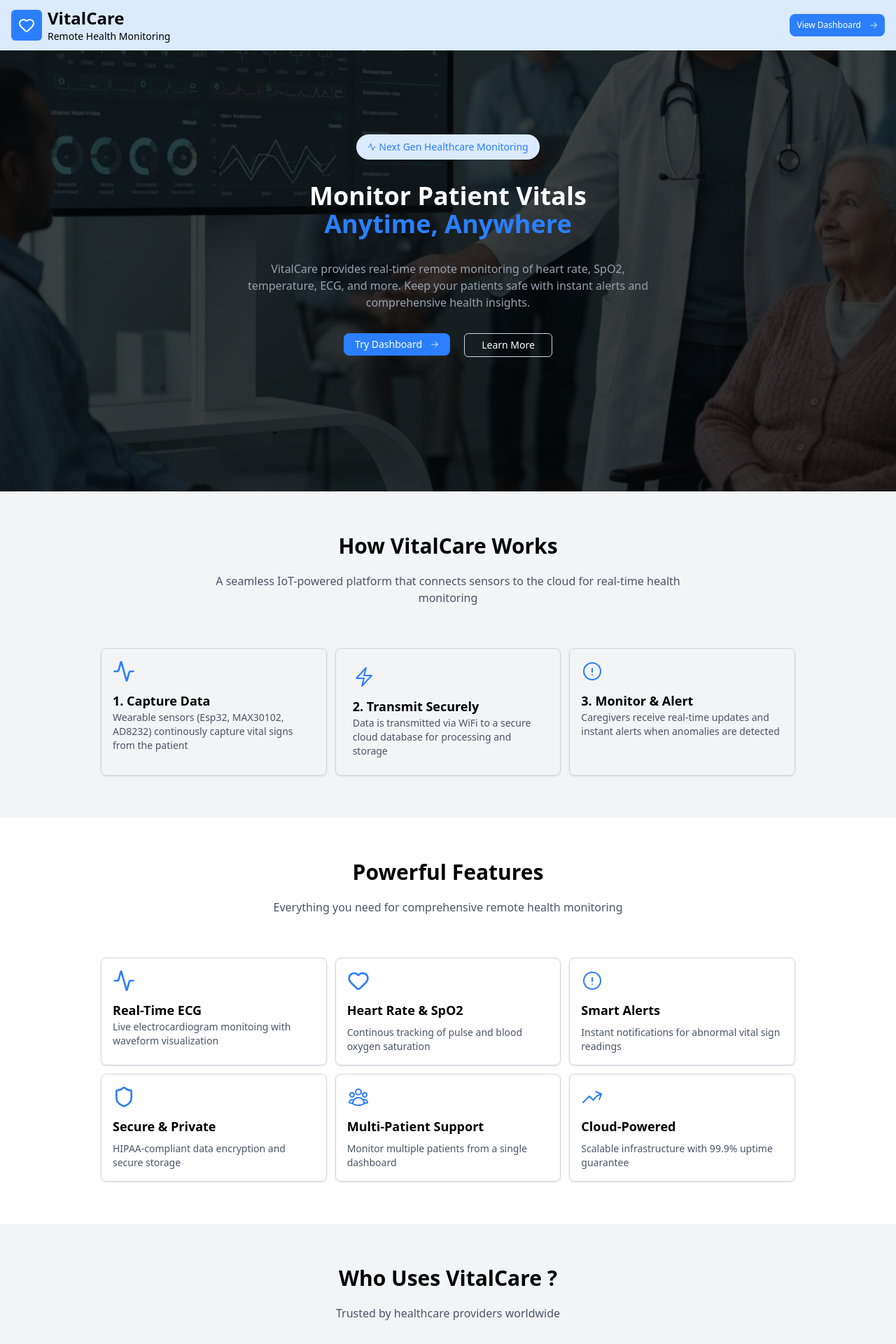
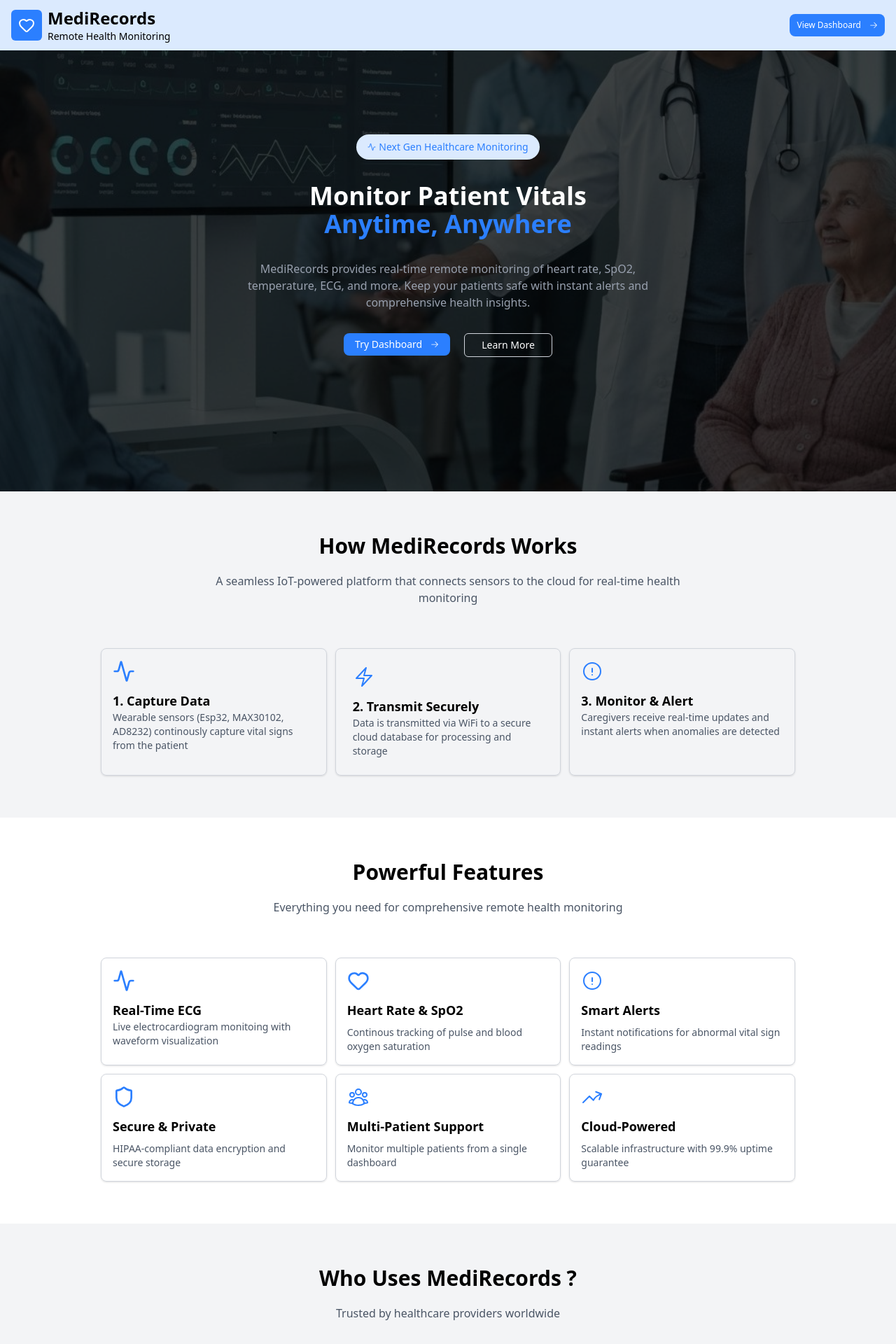
Before and after one commit to Front-End-Projectsss/Patient-Health-Tracker-v0.1-Frontend-, a React (Vite) app: page / in a window 1280 px wide. Shown: the top 1920 px of the page at 70% size. Built offline with nearby package versions, Linux system fonts and the light colour scheme.

Commit message:
fixed naming issues

```diff
--- a/src/pages/Home.jsx
+++ b/src/pages/Home.jsx
@@ -32,7 +32,7 @@ export default function HomePage () {
                     <HeartIcon className="w-11 h-11 px-2.5 bg-blue-500 text-white rounded-md hover:scale-105 hover:cursor-pointer hover:bg-blue-700" />
                     <div className="flex flex-col">
                         <h1 className="flex flex-row text-2xl font-bold">
-                            VitalCare
+                            MediRecords
                         </h1>
                         <span className="text-black text-sm">Remote Health Monitoring</span>
                     </div>
@@ -70,7 +70,7 @@ export default function HomePage () {
                         </h1>
                     </div>
                     <span className="text-gray-400 flex justify-center items-center">
-                        VitalCare provides real-time remote monitoring of heart rate, SpO2, <br />  temperature, ECG, and more.
+                         MediRecords provides real-time remote monitoring of heart rate, SpO2, <br />  temperature, ECG, and more.
                         Keep your patients safe with instant alerts and <br /> comprehensive health insights.
                     </span>
                     <div className="flex gap-5 font-medium text-sm">
@@ -92,7 +92,7 @@ export default function HomePage () {
             <section className="flex flex-col items-center justify-center gap-5 py-15 px-5 bg-gray-100">
                 <header>
                     <h2 className="text-3xl font-bold">
-                        How VitalCare Works
+                        How MediRecords Works
                     </h2>
                 </header>
                 <dl className="flex items-center text-center text-gray-600 mb-10">
@@ -187,11 +187,11 @@ export default function HomePage () {
             </section>
 
 
-            {/*WHO USES VITALCARE*/}
+            {/*WHO USES  MEDIRECORDS*/}
             <section className="flex flex-col items-center justify-center gap-5 py-15 px-5 bg-gray-100">
                 <header>
                     <h2 className="text-3xl font-bold">
-                        Who Uses VitalCare ?
+                        Who Uses  MediRecords ?
                     </h2>
                 </header>
                 <dl className="flex items-center text-center text-gray-600 mb-10">
@@ -256,7 +256,7 @@ export default function HomePage () {
                     <div className="grid grid-cols-1 sm:grid-cols-1 lg:grid-cols-3 gap-3 justify-items-center" >
                         <div className="w-full shadow px-5 pt-10 pb-8 border border-gray-300 rounded-lg">
                             <p className="text-sm text-gray-600 italic pb-5">
-                                "VitalCare reduced our alert response time by 60%.
+                                " MediRecords reduced our alert response time by 60%.
                                 <br />
                                 Our patients are safer."
                             </p>
@@ -314,7 +314,7 @@ export default function HomePage () {
                 <article className="sm: max-w-4/5 lg: w-full bg-blue-100 flex flex-col items-center text-center gap-5 p-10 mt-5 border border-blue-300 rounded-lg">
                     <h3 className="text-3xl font-bold">Ready to Transform Patient Care?</h3>
                     <dl className="text-gray-500">
-                        Experience real-time health monitoring with VitalCare. Start montoring today and see the
+                        Experience real-time health monitoring with  MediRecords. Start montoring today and see the
                         <br />difference.
                     </dl>
                     <button className="flex items-center  justify-center gap-2 px-2 py-2 border border-blue-700 bg-blue-500 rounded-lg text-white">
@@ -337,7 +337,7 @@ export default function HomePage () {
                             <Mail className="w-10 h-10 px-2 rounded-full bg-blue-200 text-blue-500" />
                             <div className="flex flex-col">
                                 <h3 className="font-semibold">Email</h3>
-                                <dl className="text-gray-500">support@vitalcare.health</dl>
+                                <dl className="text-gray-500">support@medirecords.health</dl>
                             </div>
                         </div>
                         <div className="flex flex-col">
```
